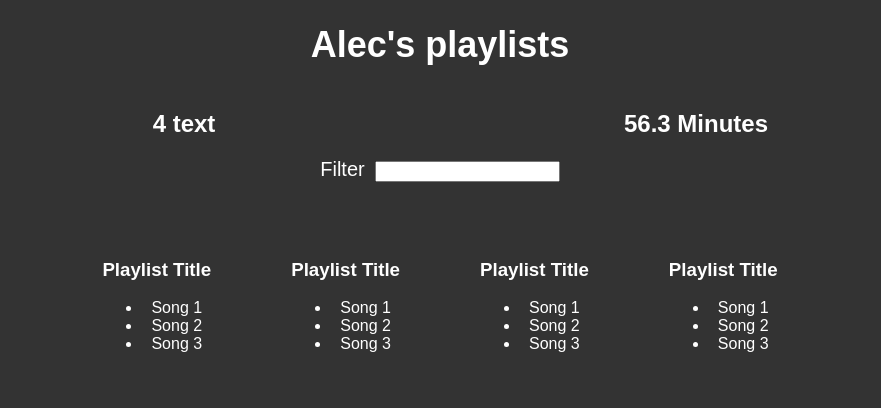
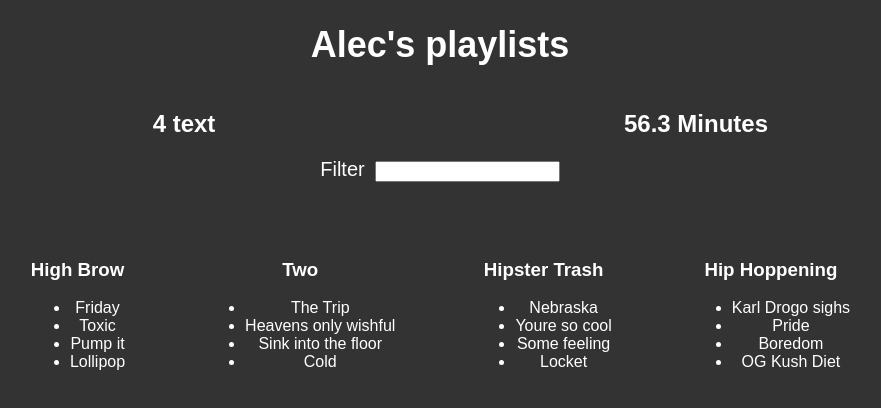
Before and after one commit to Azekyo/spotify-playlist-redesign, a React (Create React App) app: page / in a window 1280 px wide. Shown: the top 408 px of the page, without its empty margins (200-1081 px from the left). Built offline with nearby package versions, Linux system fonts and the light colour scheme.

Commit message:
Alpha 0.7

```diff
--- a/src/App.js
+++ b/src/App.js
@@ -23,7 +23,7 @@ let fakeServerData = {
       ]
     },
     {
-      name: 'New Pussy',
+      name: 'Two',
       songs: [
       {songName: 'The Trip', songLength: 186},
       {songName: 'Heavens only wishful', songLength: 214},
@@ -95,11 +95,11 @@ class Playlist extends Component {
     return(
       <div style={{display: `inline-block`, margin: `40px`}}>
       <img src="" alt=""/>
-      <h3 style={{...primaryStyle}}>Playlist Title</h3>
+      <h3 style={{...primaryStyle}}>{this.props.playlist.name}</h3>
       <ul style={{...primaryStyle}}>
-      <li>Song 1</li>
-      <li>Song 2</li>
-      <li>Song 3</li>
+        {this.props.playlist.songs.map(songs =>
+          <li>{songs.songName}</li>
+          )}
       </ul>
       </div>
       );
@@ -124,10 +124,8 @@ class App extends Component {
         }
 
         <Filter/>
-        <Playlist/>
-        <Playlist/>
-        <Playlist/>
-        <Playlist/>
+        {this.state.serverData.user.playlists.map(playlist =>
+                  <Playlist playlist = {playlist} />)}
         </div>
         );
   }
```
